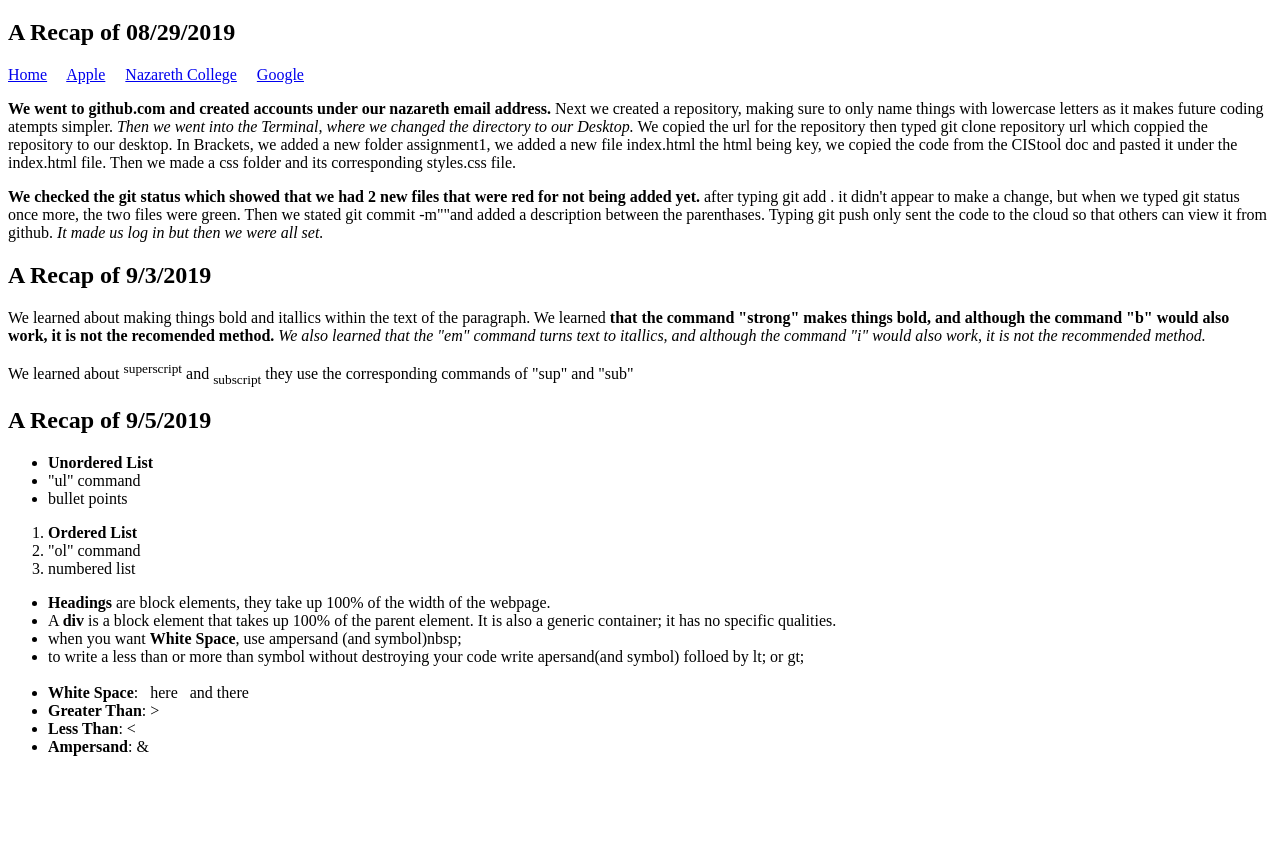
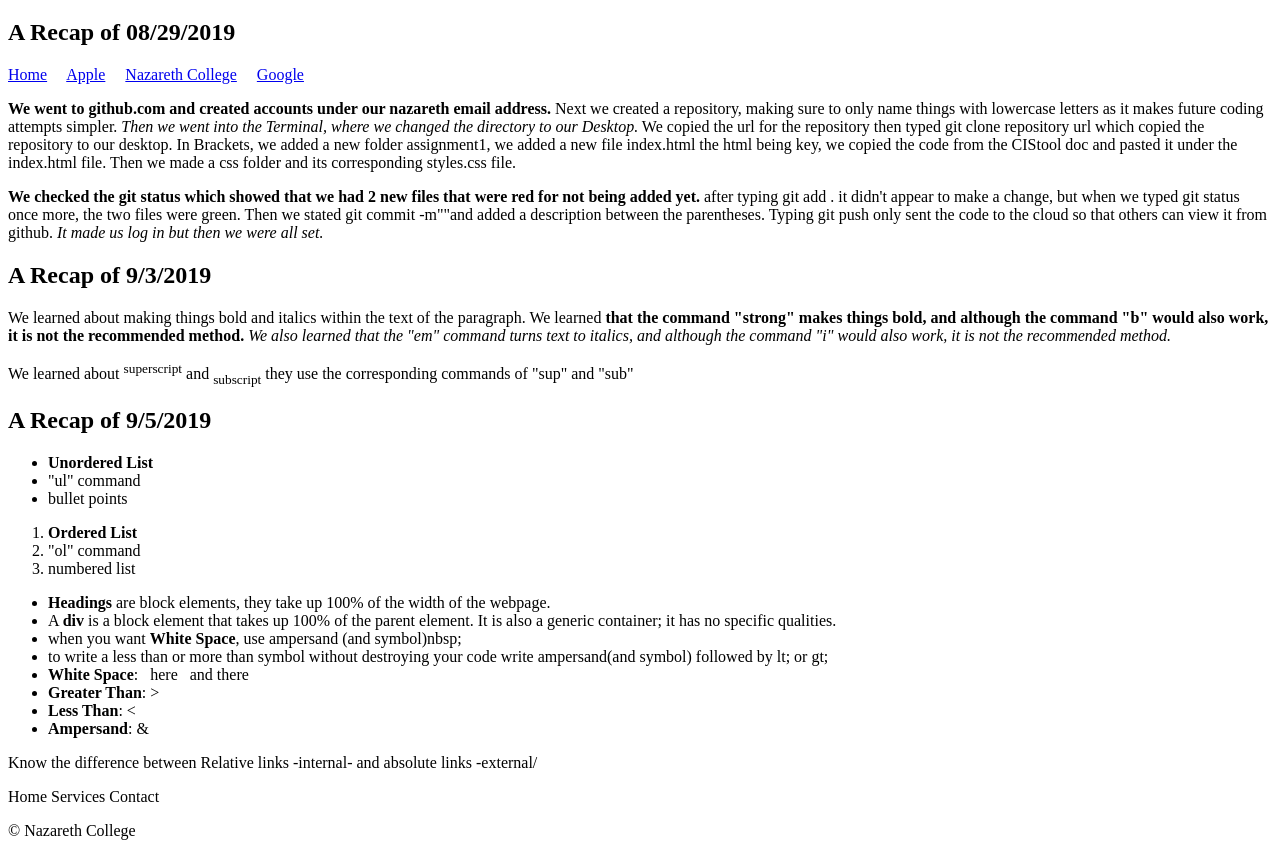
Before and after one commit to mstjacq5/assignment1, a plain HTML site: page index.html in a window 1280 px wide. Shown: the part 61-917 px from the top of the page. Before the commit the page ends 833 px from the top, so only its background shows below. Drawn offline with Linux system fonts and the light colour scheme.

Commit message:
I fixed some spelling errors and included some quiz review information

```diff
--- a/index.html
+++ b/index.html
@@ -23,10 +23,10 @@
             &nbsp;&nbsp;&nbsp;
             <a href="http://www.google.com">Google</a>
 
-            <p><strong>We went to github.com and created accounts under our nazareth email address.</strong> Next we created a repository, making sure to only name things with lowercase letters as it makes future coding atempts simpler. <em>Then we went into the Terminal, where we changed the directory to our Desktop.</em> We copied the url for the repository then typed git clone repository url which coppied the repository to our desktop. In Brackets, we added a new folder assignment1, we added a new file index.html the html being key, we copied the code from the CIStool doc and pasted it under the index.html file. Then we made a css folder and its corresponding styles.css file. </p>
-            <p><strong>We checked the git status which showed that we had 2 new files that were red for not being added yet.</strong> after typing git add . it didn't appear to make a change, but when we typed git status once more, the two files were green. Then we stated git commit -m""and added a description between the parenthases. Typing git push only sent the code to the cloud so that others can view it from github. <em>It made us log in but then we were all set.</em></p>
+            <p><strong>We went to github.com and created accounts under our nazareth email address.</strong> Next we created a repository, making sure to only name things with lowercase letters as it makes future coding attempts simpler. <em>Then we went into the Terminal, where we changed the directory to our Desktop.</em> We copied the url for the repository then typed git clone repository url which copied the repository to our desktop. In Brackets, we added a new folder assignment1, we added a new file index.html the html being key, we copied the code from the CIStool doc and pasted it under the index.html file. Then we made a css folder and its corresponding styles.css file. </p>
+            <p><strong>We checked the git status which showed that we had 2 new files that were red for not being added yet.</strong> after typing git add . it didn't appear to make a change, but when we typed git status once more, the two files were green. Then we stated git commit -m""and added a description between the parentheses. Typing git push only sent the code to the cloud so that others can view it from github. <em>It made us log in but then we were all set.</em></p>
             <h2> A Recap of 9/3/2019</h2>
-            <p>We learned about making things bold and itallics within the text of the paragraph. We learned <strong> that the command "strong" makes things bold, and although the command "b" would also work, it is not the recomended method.</strong> <em>We also learned that the "em" command turns text to itallics, and although the command "i" would also work, it is not the recommended method.</em> </p>
+            <p>We learned about making things bold and italics within the text of the paragraph. We learned <strong> that the command "strong" makes things bold, and although the command "b" would also work, it is not the recommended method.</strong> <em>We also learned that the "em" command turns text to italics, and although the command "i" would also work, it is not the recommended method.</em> </p>
             <p> We learned about <sup>superscript</sup> and <sub>subscript</sub> they use the corresponding commands of "sup" and "sub"</p>
             <h2>A Recap of 9/5/2019</h2>
             <ul>
@@ -43,13 +43,15 @@
                 <li><strong>Headings</strong> are block elements, they take up 100% of the width of the webpage.</li>
                 <li>A <strong>div</strong> is a block element that takes up 100% of the parent element. It is also a generic container; it has no specific qualities.</li>
                 <li>when you want <strong>White Space</strong>, use ampersand (and symbol)nbsp;</li>
-                <li>to write a less than or more than symbol without destroying your code write apersand(and symbol) folloed by lt; or gt;</li>
-                &nbsp;
+                <li>to write a less than or more than symbol without destroying your code write ampersand(and symbol) followed by lt; or gt;</li>
                 <li> <strong>White Space</strong>: &nbsp;&nbsp;here&nbsp;&nbsp; and there</li>
                 <li><strong>Greater Than</strong>: &gt;</li>
                 <li><strong>Less Than</strong>: &lt;</li>
                 <li><strong>Ampersand</strong>: &amp;</li>
             </ul>
+            <p>Know the difference between Relative links -internal- and absolute links -external/</p>
+            <div>Home Services Contact</div>
+            <p>&copy; Nazareth College</p>
         </main>
         <footer></footer>
     </body>
```
